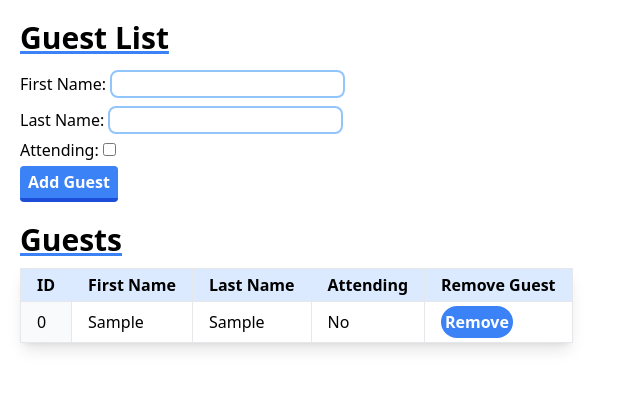
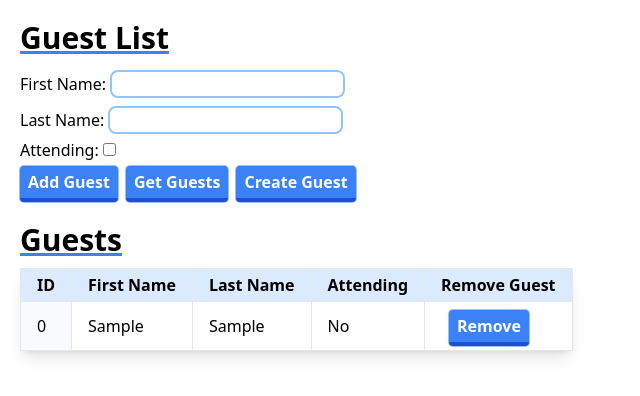
Before and after one commit to Tatli/react-guest-list, a React app: page / in a window 1280 px wide. Both pictures are taken after typing "Sample", "Sample" into the empty fields and a click on the button "Add Guest". Shown: the top 396 px of the page, without its empty margins (0-640 px from the left). Built offline with nearby package versions, Linux system fonts and the light colour scheme; no server answers.

Commit message:
Add API calls getAllGuests, createGuest, initialFetchAllGuests

```diff
--- a/src/App.js
+++ b/src/App.js
@@ -1,4 +1,4 @@
-import { useState } from 'react';
+import { useEffect, useState } from 'react';
 import GuestListForm from './GuestListForm';
 import GuestListTable from './GuestListTable';
 
@@ -7,6 +7,57 @@ export default function App() {
   const [firstName, setFirstName] = useState('');
   const [lastName, setLastName] = useState('');
   const [isAttending, setIsAttending] = useState(false);
+
+  const baseUrl = 'http://localhost:4000/';
+
+  // Initial API fetch
+  useEffect(() => {
+    async function initialFetchAllGuests() {
+      const response = await fetch(`${baseUrl}guests`);
+      const fetchedGuests = await response.json();
+      setGuestList([fetchedGuests[0]]);
+    }
+    initialFetchAllGuests().catch((error) => console.error(error));
+  }, []); // Trigger only on first render
+
+  // Get All Guests - API Call
+  async function getAllGuests() {
+    const response = await fetch(`${baseUrl}guests`);
+    const fetchedGuests = await response.json();
+    console.log(`Fetching all guests from API:`);
+    guestList.map((guest, index) => {
+      console.log(
+        `guest#${index}: ${guest.firstName}, ${guest.lastName}, ${guest.attending}`,
+      );
+    });
+
+    setGuestList([fetchedGuests[0]]);
+    // guestList.map((guest, index) => {
+    //   setGuestList([...guestList, guest[index]]);
+    // });
+  }
+
+  // Create a guest - API Call
+  async function createGuest() {
+    const response = await fetch(`${baseUrl}/guests`, {
+      method: 'POST',
+      headers: {
+        'Content-Type': 'application/json',
+      },
+      body: JSON.stringify({
+        attending: { isAttending },
+        firstName: { firstName },
+        lastName: { lastName },
+      }),
+    });
+    const createdGuest = await response.json();
+    setGuestList([...guestList, createdGuest]);
+    console.log(guestList);
+    // Reset form
+    setFirstName('');
+    setLastName('');
+    setIsAttending(false);
+  }
 
   // Input Field and Check Box event handlers
   const handleFirstNameChange = (e) => {
@@ -32,20 +83,21 @@ export default function App() {
     if (e.key === 'Enter' || e.button === 0) {
       // Confirm Enter key
       console.log(`${e.key} pressed. Creating new guest`);
-      // set newGuest Objects values
+      // set newGuest Object values
       const newGuest = {
         firstName: firstName,
         lastName: lastName,
         isAttending: isAttending,
       };
-      // Log newGuests's firstName and lastName
+      // Log newGuests's firstName, lastName, isAttending status
       console.log(
         `New guest within addGuest(): firstName: ${newGuest.firstName}, lastName: ${newGuest.lastName}, isAttending; ${isAttending}`,
       );
+      // Add newGuest to guestList
       setGuestList([...guestList, newGuest]);
       // Log guestList
       console.log(guestList);
-      // Clear form
+      // Reset form
       setFirstName('');
       setLastName('');
       setIsAttending(false);
@@ -63,6 +115,8 @@ export default function App() {
         handleLastNameChange={handleLastNameChange}
         handleIsAttendingChange={handleIsAttendingChange}
         addGuest={addGuest}
+        getAllGuests={getAllGuests}
+        createGuest={createGuest}
       />
       <GuestListTable guestList={guestList} removeGuest={removeGuest} />
     </>
--- a/src/GuestListForm.js
+++ b/src/GuestListForm.js
@@ -61,10 +61,22 @@ export default function GuestListForm(props) {
             <br />
 
             <button
-              className="box-border mt-1 bg-blue-500 hover:bg-blue-400 text-white font-bold py-1 px-2 border-b-4 border-blue-700 hover:border-blue-700 hover-border-blue-500 rounded"
+              className="box-border mt-1 bg-blue-500 hover:bg-blue-400 text-white font-bold py-1 px-2 border-b-4 border-blue-700 hover:border-blue-700 hover-border-blue-500 rounded ring-1"
               onClick={props.addGuest}
             >
               Add Guest
+            </button>
+            <button
+              className="box-border mt-1 ml-2 bg-blue-500 hover:bg-blue-400 text-white font-bold py-1 px-2 border-b-4 border-blue-700 hover:border-blue-700 hover-border-blue-500 rounded ring-1"
+              onClick={props.getAllGuests}
+            >
+              Get Guests
+            </button>
+            <button
+              className="box-border mt-1 ml-2 bg-blue-500 hover:bg-blue-400 text-white font-bold py-1 px-2 border-b-4 border-blue-700 hover:border-blue-700 hover-border-blue-500 rounded ring-1"
+              onClick={props.createGuest}
+            >
+              Create Guest
             </button>
           </div>
         </form>
--- a/src/GuestListTable.jsx
+++ b/src/GuestListTable.jsx
@@ -38,7 +38,7 @@ export default function GuestList(props) {
               </td>
               <td className="border px-4 py-1">
                 <button
-                  className="bg-blue-500 hover:bg-blue-700 text-white py-1 px-1 rounded-full font-bold content-center"
+                  className="box-border mt-1 ml-2 bg-blue-500 hover:bg-blue-400 text-white font-bold py-1 px-2 border-b-4 border-blue-700 hover:border-blue-700 hover-border-blue-500 rounded ring-1"
                   aria-label="remove"
                   onClick={() => props.removeGuest(index)}
                 >
```
